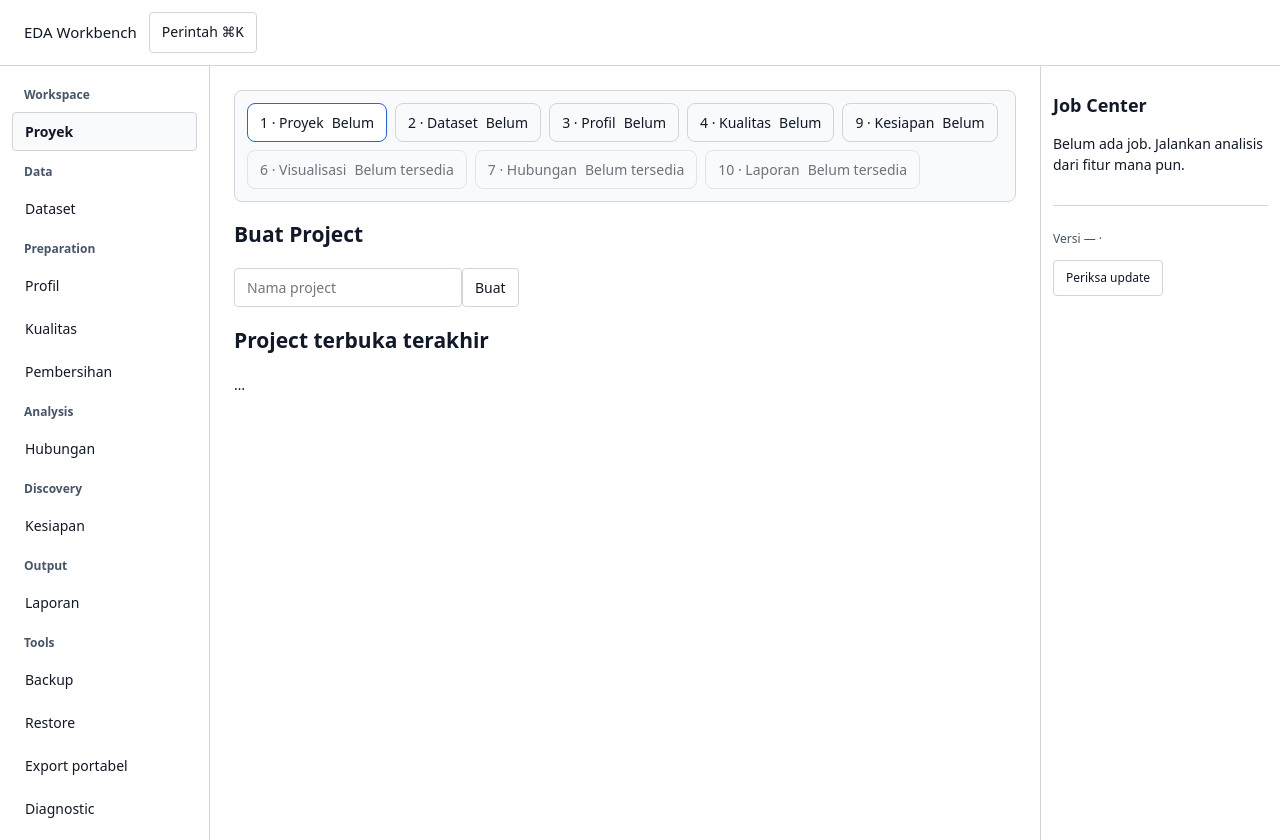
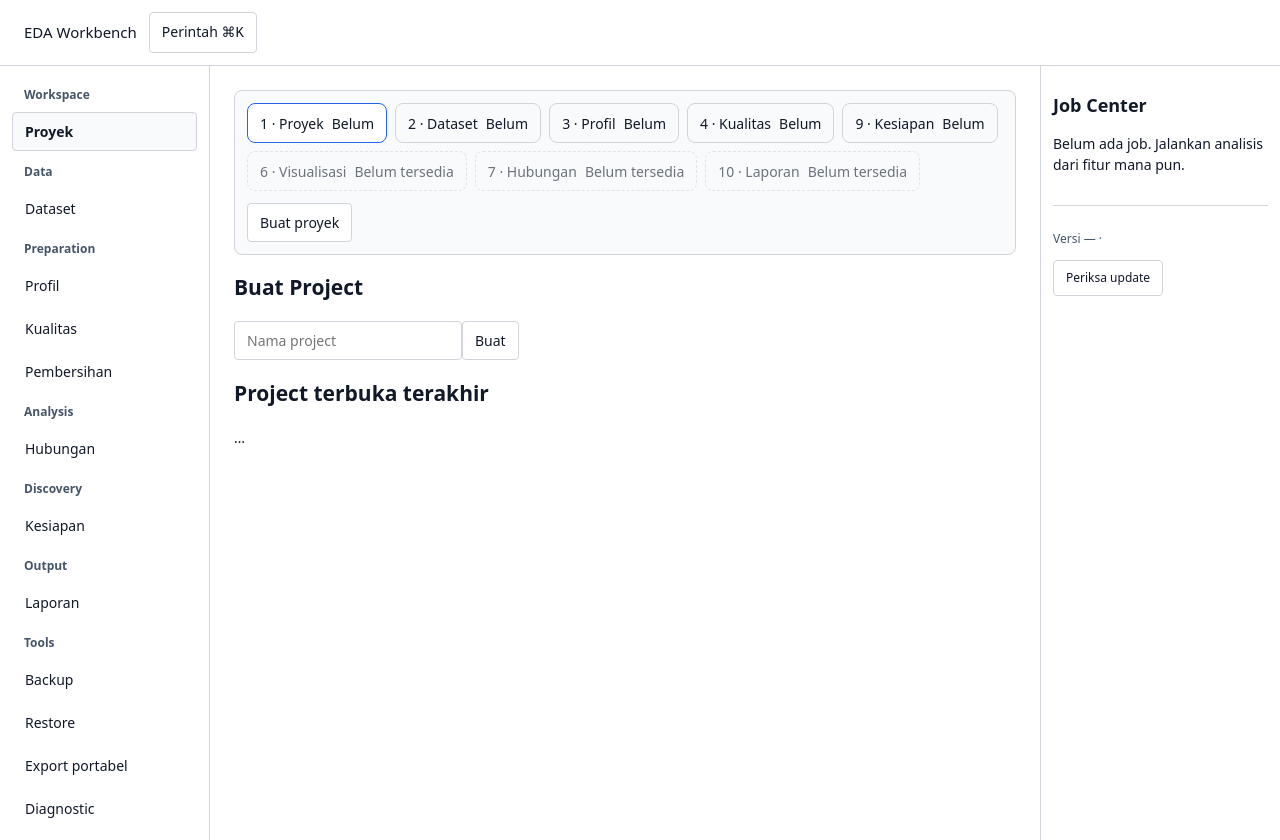
Before and after one commit to jensuid/eda-studio, a React (Vite) app in the folder frontend/: page / in a window 1280 px wide. Built offline with nearby package versions, Linux system fonts and the light colour scheme.

Commit message:
UIUX-04: Stepper R3 chip 40px + CTA primer 'Lanjut: …' tunggal; disabled bukan-sekadar-opacity

```diff
--- a/frontend/src/shared/copy/shellCopy.ts
+++ b/frontend/src/shared/copy/shellCopy.ts
@@ -136,4 +136,9 @@ export const SHELL_COPY = {
     7: "Hubungan",
     10: "Laporan",
   } as const,
+  // CTA primer R3 — satu aksi primer per layar (DS-SHELL-001:178), selalu
+  // punya tujuan (FLOW §2.2 steps orient/advance, cabang no-project/no-dataset).
+  stepperNextCta: (name: string) => `Lanjut: ${name}`,
+  stepperNextCreateProject: "Buat proyek",
+  stepperNextImportDataset: "Impor dataset",
 } as const;
--- a/frontend/src/shared/tokens.css
+++ b/frontend/src/shared/tokens.css
@@ -35,6 +35,7 @@
   --space-4: 16px;
   --space-5: 24px;
   --space-6: 32px;
+  --space-7: 40px;
 
   /* Radius */
   --radius-sm: 4px;
--- a/frontend/src/shared/ui/Stepper.tsx
+++ b/frontend/src/shared/ui/Stepper.tsx
@@ -18,6 +18,8 @@
  *   empat-elemen tetap tinggal di halaman fitur (D-F7).
  * - Visible di 900px (tidak disembunyikan) dan 1440px; `aria-current`
  *   pada stage route aktif; keyboard navigable (link `<a href>` biasa).
+ * - CTA primer tunggal "Lanjut: …" selalu punya tujuan (FLOW §2.2
+ *   orient/advance; DS-SHELL-001 §3; cabang no-project/no-dataset).
  *
  * tokens.css beku (D-F1 tidak menyentuh): tata letak di sini inline-style
  * seperti preseden `AppRail`, mengeksploitasi `status-*` class yang sudah
@@ -26,12 +28,17 @@
 import type { CSSProperties } from "react";
 import { useProject } from "../../app/ProjectContext";
 import { hashFor, useRouter } from "../../app/router";
+import type { RouteId } from "../../app/router";
 import { SHELL_COPY } from "../copy/shellCopy";
 import {
   STEPPER_STAGES,
   resolveStepperState,
 } from "./stepperState";
-import type { StepperStageStatus } from "./stepperState";
+import type {
+  StepperStageDef,
+  StepperStageId,
+  StepperStageStatus,
+} from "./stepperState";
 
 const statusLabel: Record<StepperStageStatus, string> = {
   done: SHELL_COPY.stepperStatusDone,
@@ -67,7 +74,8 @@ const chipStyle: CSSProperties = {
   display: "inline-flex",
   alignItems: "center",
   gap: "var(--space-2)",
-  minHeight: "var(--space-8, 32px)",
+  // Target sentuh ≥36px (roadmap UIUX-04): token --space-7: 40px.
+  minHeight: "var(--space-7)",
   padding: "var(--space-2) var(--space-3)",
   border: "1px solid var(--color-border-subtle)",
   borderRadius: "var(--radius-md)",
@@ -82,8 +90,47 @@ const chipActiveStyle: CSSProperties = {
 };
 
 const chipDisabledStyle: CSSProperties = {
+  // DS-SHELL-001:155 — visual jelas berbeda + kursor not-allowed, bukan
+  // sekadar opacity: bingkai putus-putus menandai non-klik.
+  borderStyle: "dashed",
   opacity: 0.6,
+  cursor: "not-allowed",
 };
+
+// CTA primer R3 (UIUX-04): satu tombol primer selalu terlihat di dalam
+// <nav> Stepper, di luar <ol> agar hitungan stage tidak berubah.
+const ctaStyle: CSSProperties = {
+  marginTop: "var(--space-3)",
+};
+
+// Target CTA: tahap sah paling awal yang belum `done` (pending = Ready,
+// stale = Blocked — FLOW §2.2 orient). Tanpa proyek / tanpa dataset ikut
+// cabang FLOW §2.4. Semua `done` (keputusan gap kontrak): tahap sah
+// terakhir (Kesiapan) sebagai target tinjau agar CTA selalu punya tujuan.
+function resolveNextCta(
+  stages: readonly StepperStageDef[],
+  state: Record<StepperStageId, StepperStageStatus>,
+  signals: { projectId: string | null; dataset: object | null },
+): { label: string; route: RouteId } {
+  const next = stages.find((st) => state[st.id] !== "done");
+  if (!next) {
+    const last = stages[stages.length - 1] as StepperStageDef;
+    return {
+      label: SHELL_COPY.stepperNextCta(SHELL_COPY.stepperStageName(last.n, last.name)),
+      route: last.route,
+    };
+  }
+  if (next.id === 1 && signals.projectId == null) {
+    return { label: SHELL_COPY.stepperNextCreateProject, route: next.route };
+  }
+  if (next.id === 2 && signals.dataset == null) {
+    return { label: SHELL_COPY.stepperNextImportDataset, route: next.route };
+  }
+  return {
+    label: SHELL_COPY.stepperNextCta(SHELL_COPY.stepperStageName(next.n, next.name)),
+    route: next.route,
+  };
+}
 
 export function Stepper() {
   const { projectId, dataset, savedProfile, qualityRecord, readinessRecord } =
@@ -95,8 +142,9 @@ export function Stepper() {
     qualityRecord,
     readinessRecord,
   });
-  const { route } = useRouter();
+  const { route, navigate } = useRouter();
   const datasetName = dataset?.name ?? "";
+  const nextCta = resolveNextCta(STEPPER_STAGES, state, { projectId, dataset });
 
   return (
     <nav aria-label={SHELL_COPY.stepperTitle} style={navStyle}>
@@ -151,6 +199,13 @@ export function Stepper() {
           </li>
         ))}
       </ol>
+      {/* CTA primer "Lanjut: …" (FLOW §2.2 orient/advance): <button> agar
+          tidak mengotori hitungan link stage dan regex nama stage;
+          klik → navigate(route), fokus ke #main-content via efek P2-5
+          di App.tsx. Selalu satu, selalu punya tujuan. */}
+      <button type="button" style={ctaStyle} onClick={() => navigate(nextCta.route)}>
+        {nextCta.label}
+      </button>
     </nav>
   );
 }
```
Also changed, not shown: 3 other files (tests, documents, lock files or other folders).
